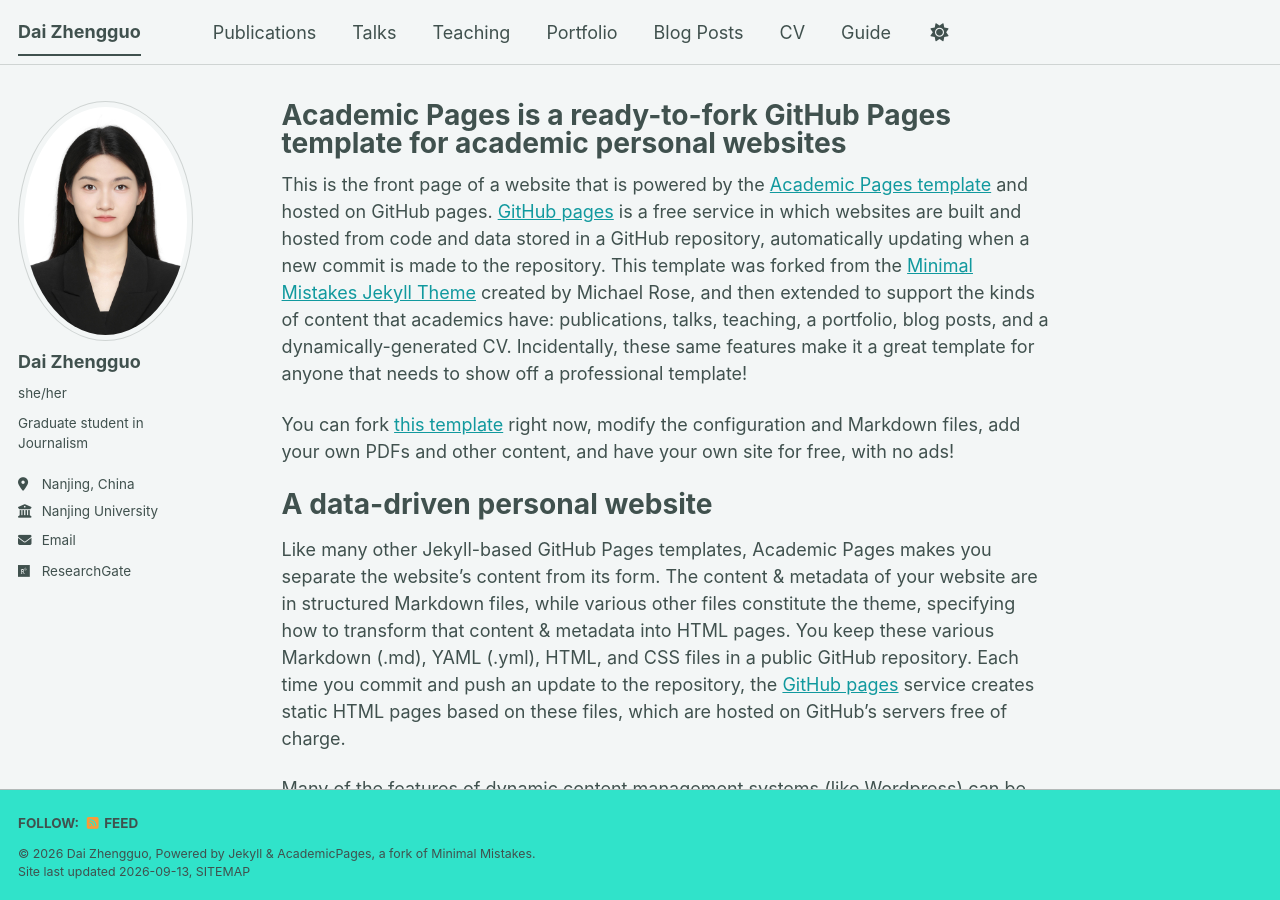
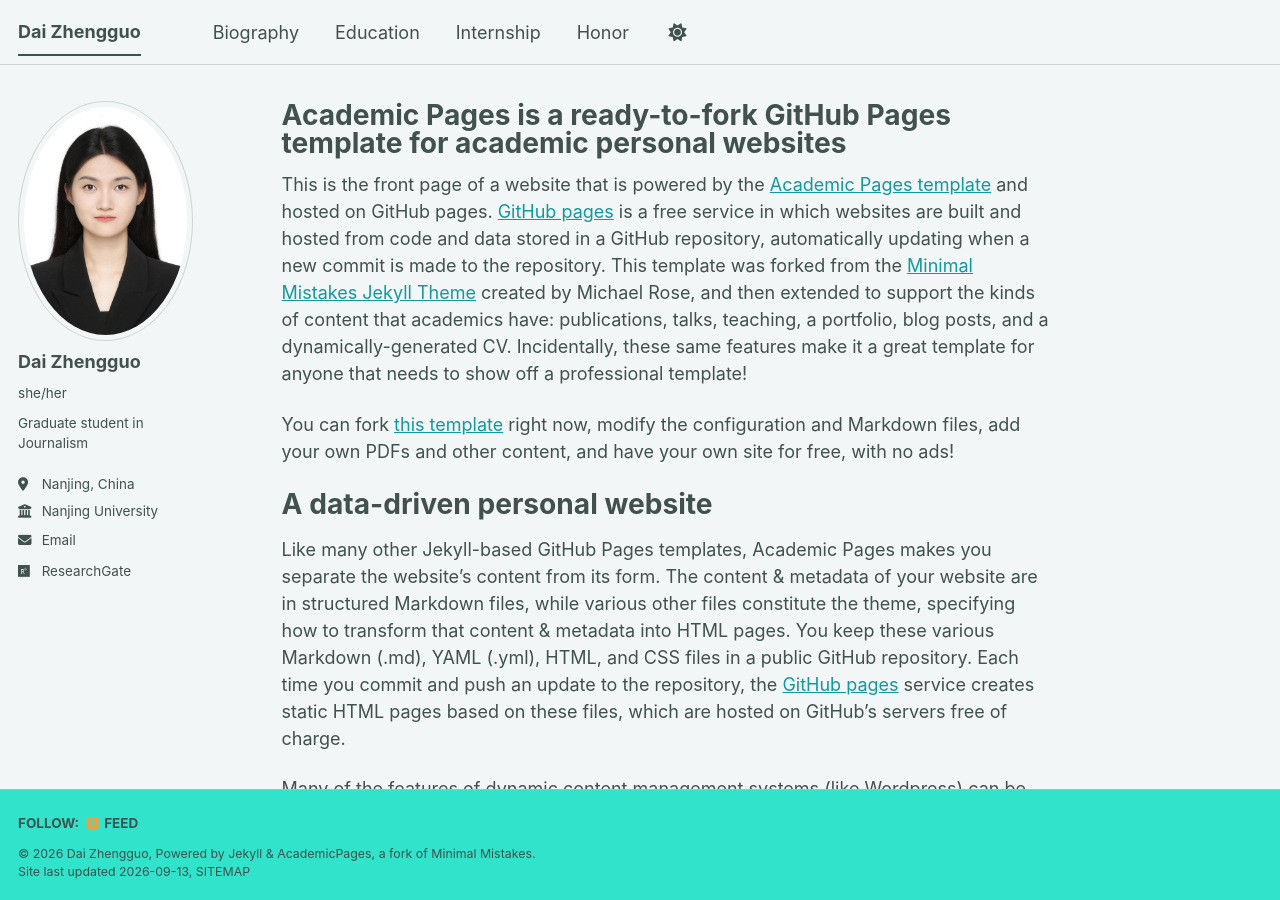
Before and after one commit to ffszsxy/ffszsxy.github.io, a Jekyll site: the page built from _pages/about.md, in a window 1280 px wide and 900 px high. Built offline with Jekyll 4.4.1, drawn with Linux system fonts in a browser that asks for light colours; a style sheet for code colours, icons or effects is not loaded.

Commit message:
Update navigation.yml

```diff
--- a/_data/navigation.yml
+++ b/_data/navigation.yml
@@ -7,27 +7,16 @@
 # NOTE that only one of the CV options should be selected, the first is for the
 #      Markdown formatted page while the second is generated using JSON.
 
+
 main:
-  - title: "Publications"
-    url: /publications/
+  - title: "Biography"
+    url: /biography/
 
-  - title: "Talks"
-    url: /talks/
+  - title: "Education"
+    url: /education/
 
-  - title: "Teaching"
-    url: /teaching/
+  - title: "Internship"
+    url: /internship/
 
-  - title: "Portfolio"
-    url: /portfolio/
-
-  - title: "Blog Posts"
-    url: /year-archive/
-
-  - title: "CV"
-    url: /cv/
-
-  # - title: "CV"
-  #   url: /cv-json/
-
-  - title: "Guide"
-    url: /markdown/
+  - title: "Honor"
+    url: /honor/
```
